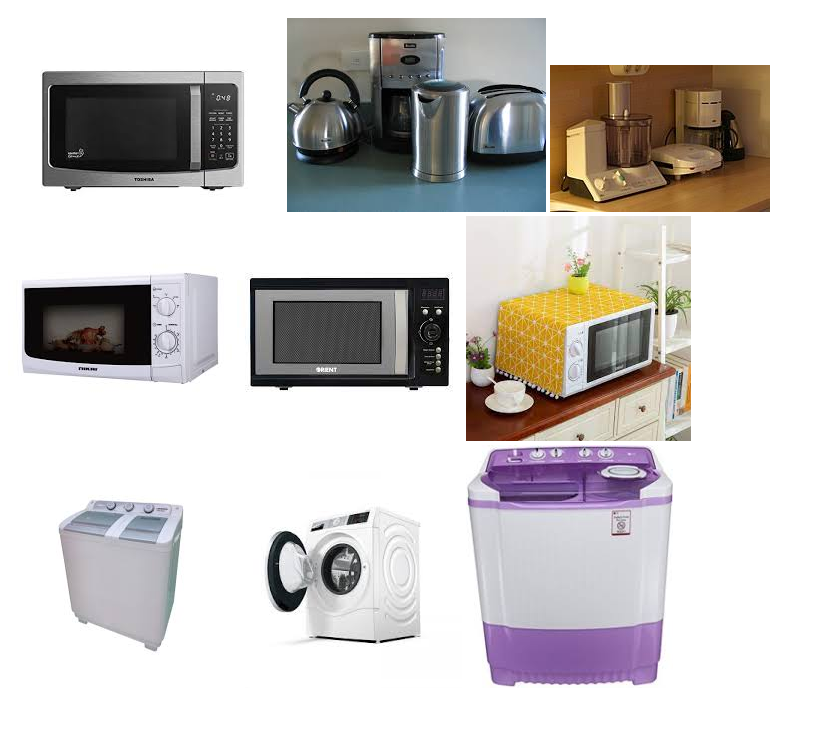
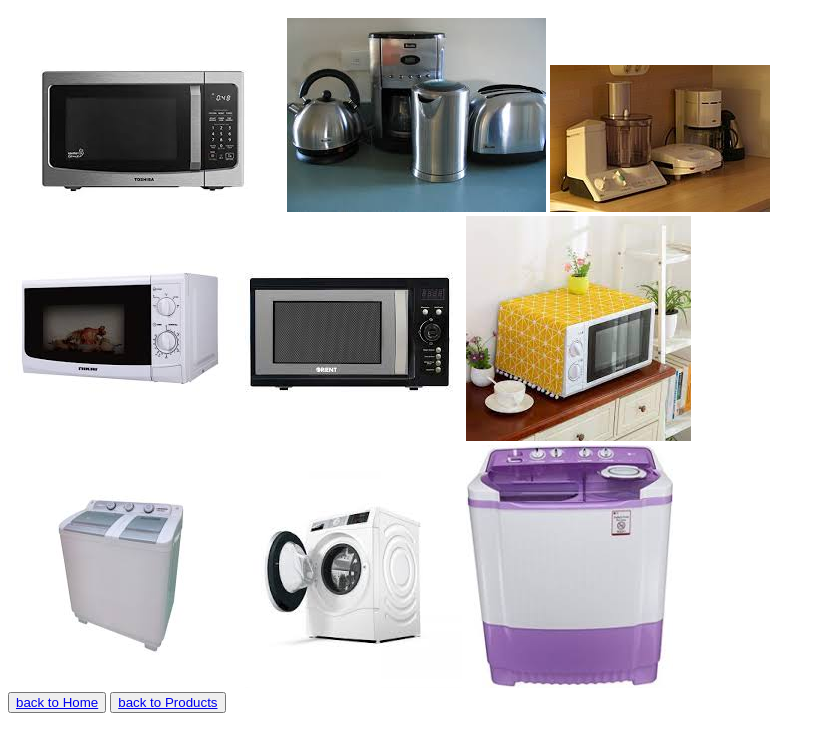
Before and after one commit to Haroonraza44/Shopping-website, a plain HTML site: page Products/Electronics.html in a window 1280 px wide. Shown: the part 48-800 px from the top of the page, without its empty margins (0-825 px from the left). Drawn offline with Linux system fonts and the light colour scheme.

Commit message:
Update Electronics.html

```diff
--- a/Products/Electronics.html
+++ b/Products/Electronics.html
@@ -26,5 +26,9 @@
     <img src="../images/elec9.jpg" alt="washing machine">
 
     </div>
+<button> <a href="../index.html">back to Home</a></button>
+
+<button> <a href="index.html">back to Products</a></button>
+
 </body>
 </html>
```
